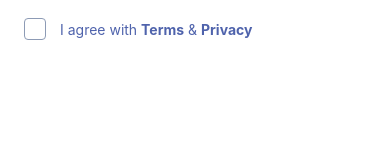
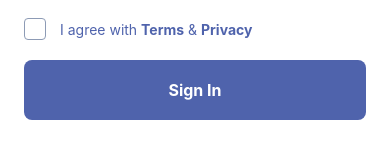
Before and after one commit to Ax-SylvesterHommuk/Mobiilirakendus, a React Native app: screen / in a window 390 px wide. Shown: the part 403-562 px from the top of the page. Built offline with nearby package versions, Linux system fonts and the light colour scheme.

Commit message:
5. Nuppu komponendi täiendav kujundamine

```diff
--- a/src/components/Button/index.js
+++ b/src/components/Button/index.js
@@ -2,13 +2,13 @@
 import { TouchableOpacity, Text } from "react-native";
 import { styles } from "./styles";
 
-const Button = ({ title, onPress }) => {
+const Button = ({ title, onPress, style }) => {
     const handlePress = () => {
         console.log('button is clicked')
     }
 
     return (
-        <TouchableOpacity activeOpacity={0.6} onPress={handlePress} style={styles.container}>
+        <TouchableOpacity activeOpacity={0.6} onPress={handlePress} style={[styles.container, style]}>
             <Text style={styles.title}>{title}</Text>
         </TouchableOpacity>
     );
--- a/src/screens/auth/Signup/index.js
+++ b/src/screens/auth/Signup/index.js
@@ -3,6 +3,7 @@
 import AuthHeader from "../../../components/AuthHeader";
 import Input from "../../../components/Input";
 import Checkbox from "../../../components/Checkbox";
+import Button from "../../../components/Button";
 import { styles } from "./styles";
 
 const Signup = () => {
@@ -18,6 +19,7 @@
                 <Checkbox checked={checked} onCheck={setChecked}/>
                 <Text style={styles.agreeText}>I agree with <Text style={styles.agreeTextBold}>Terms</Text> & <Text style={styles.agreeTextBold}>Privacy</Text></Text>
             </View>
+            <Button style={styles.button} title="Sign In" />
         </View>
     );
 };
--- a/src/screens/auth/Signup/styles.js
+++ b/src/screens/auth/Signup/styles.js
@@ -17,4 +17,7 @@
     agreeTextBold: {
         fontWeight: 'bold'
     },
+    button: {
+        marginVertical: 20
+    },
 });
```
